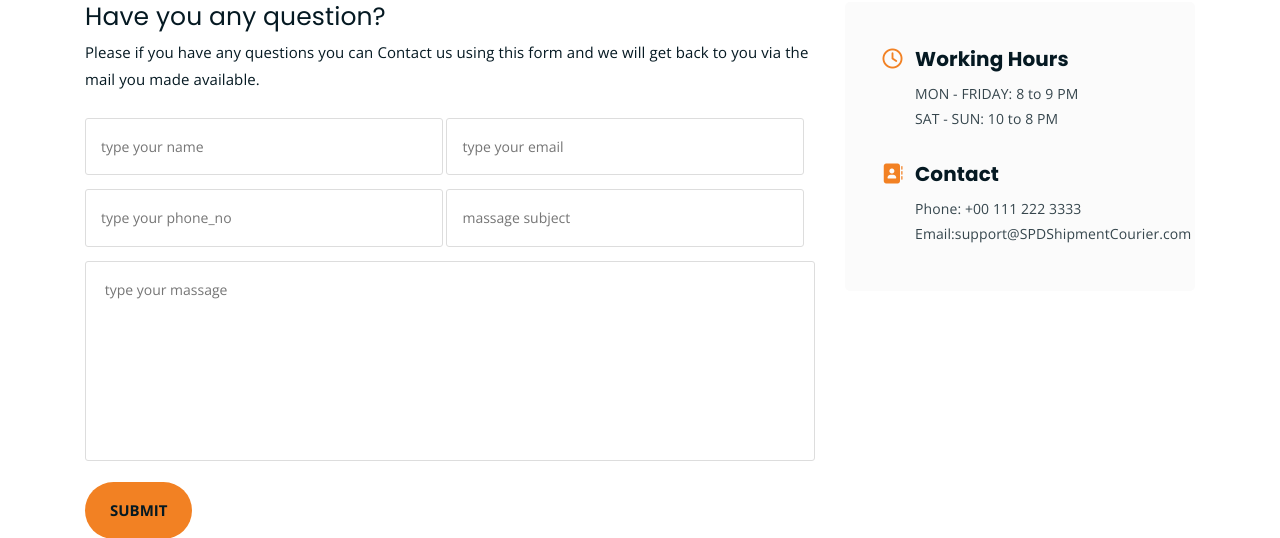
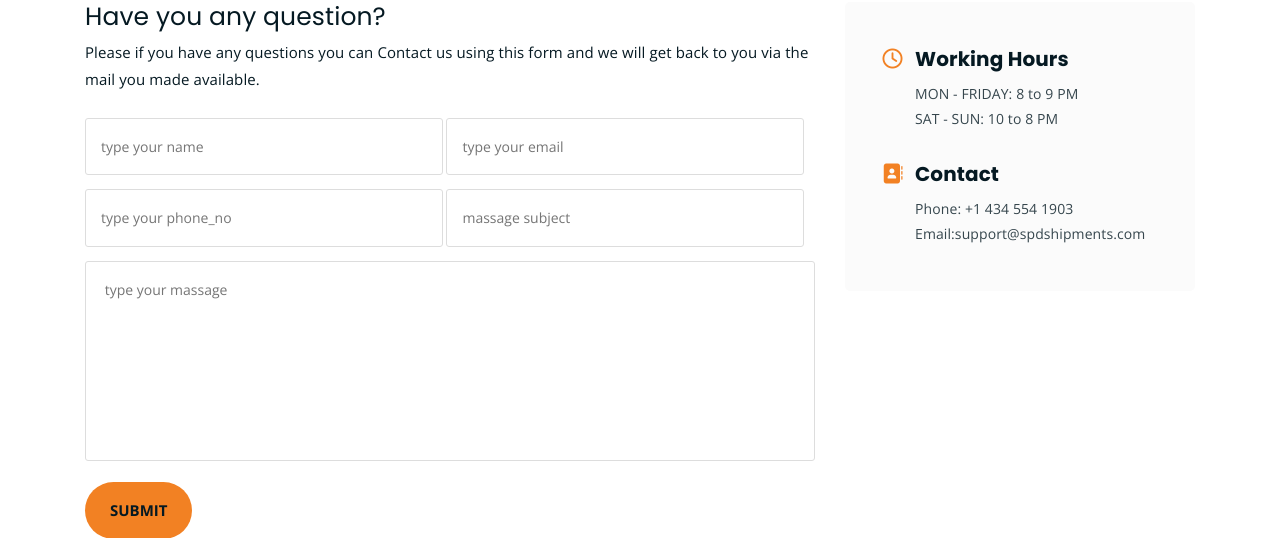
Before and after one commit to ezehdave/flight_update, a Django app: page /contact in a window 1280 px wide. Shown: the part 603-1141 px from the top of the page. Run offline with Django 4.2, Linux system fonts and the light colour scheme; some libraries are stand-ins or nearby versions.

Commit message:
Update contact.html

```diff
--- a/logisticsApp/templates/contact.html
+++ b/logisticsApp/templates/contact.html
@@ -123,7 +123,7 @@
 						</div>
 						<div class="contact-form-box">
 							<h4><i class="fas fa-address-book"></i> Contact</h4>
-							<p>Phone: +00 111 222 3333 <br> Email:support@SPDShipmentCourier.com</p>
+							<p>Phone: +1 434 554 1903 <br> Email:support@spdshipments.com</p>
 						</div>
 					</div>
 				</div>
```
